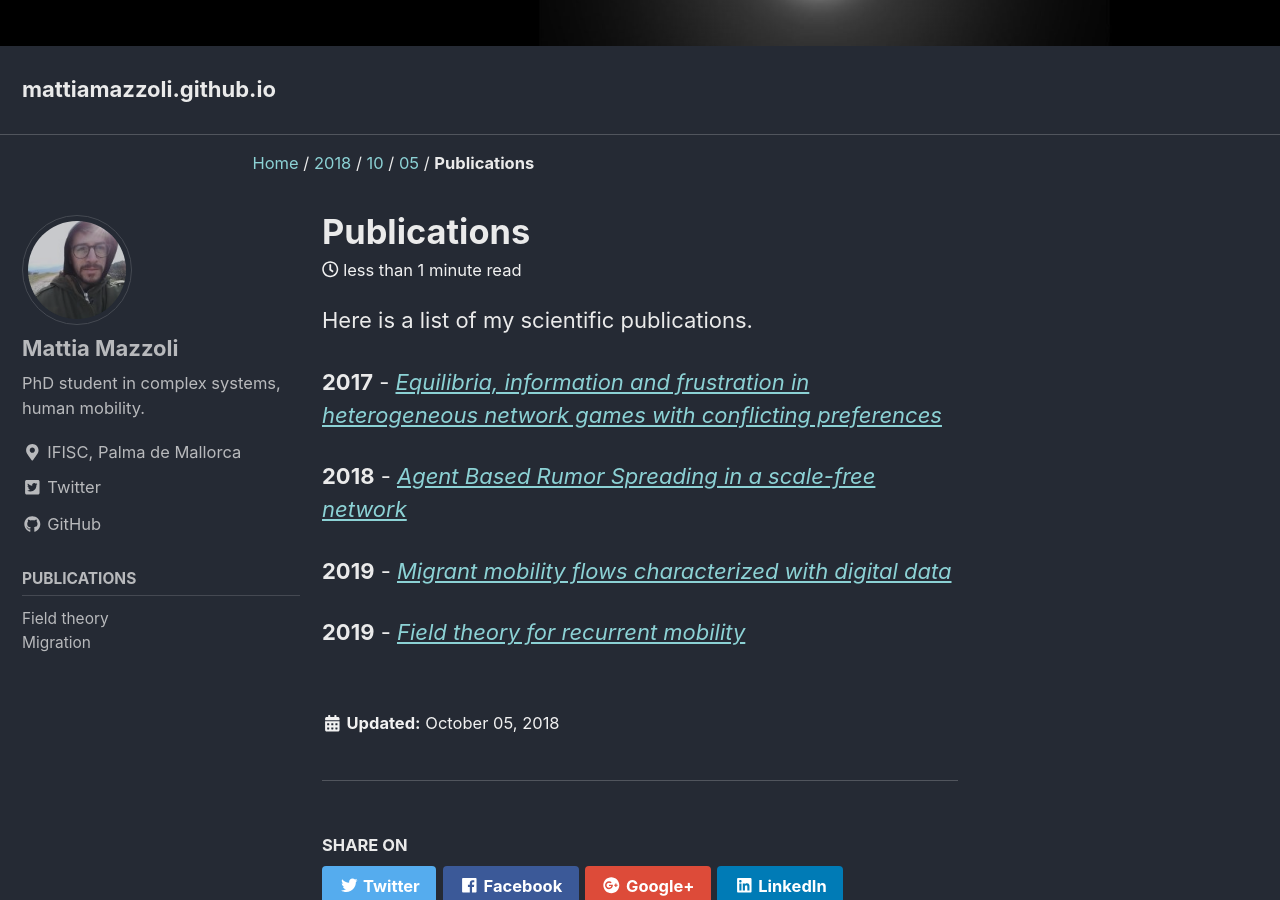
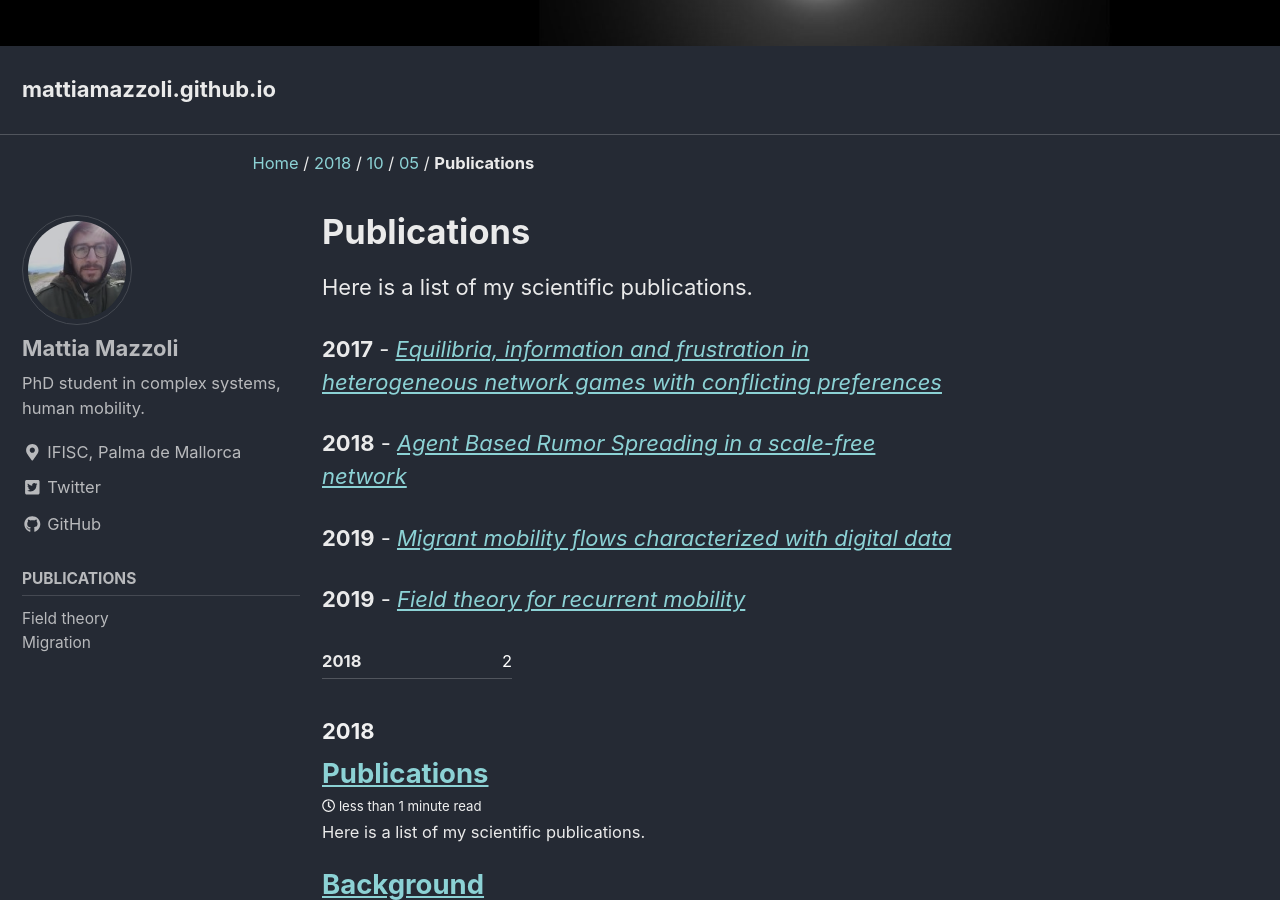
Before and after one commit to mattiamazzoli/mattiamazzoli.github.io, a Jekyll site: the page built from _posts/2018-10-05-Publications.md, in a window 1280 px wide and 900 px high, scrolled down 261 px. Built offline with Jekyll 4.4.1, drawn with Linux system fonts in a browser that asks for light colours; nearby versions of some CDN libraries; some of the changed text lies outside the part shown.

Commit message:
Update _config.yml

```diff
--- a/_config.yml
+++ b/_config.yml
@@ -291,7 +291,7 @@ defaults:
       path: ""
       type: posts
     values:
-      layout: single
+      layout: posts
       author_profile: true
       read_time: true
       comments: # true
```
